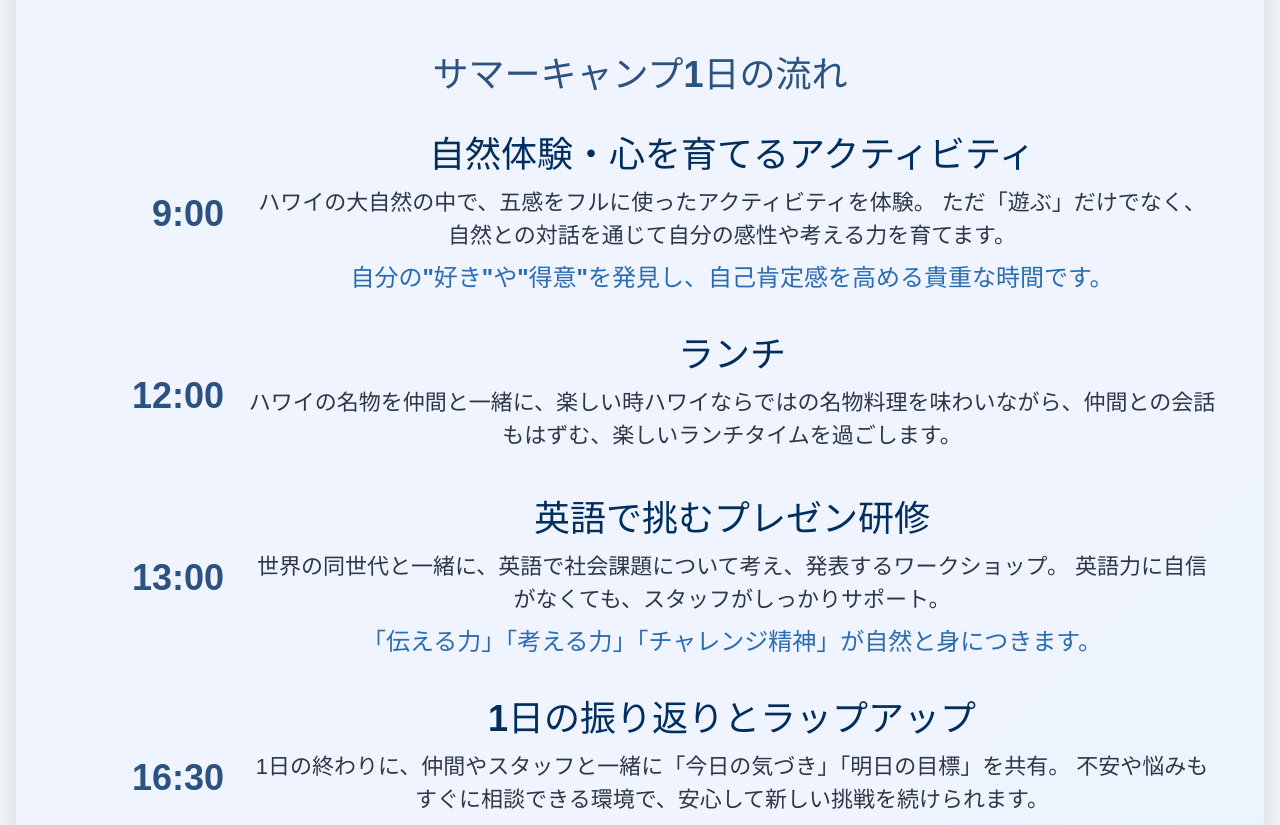
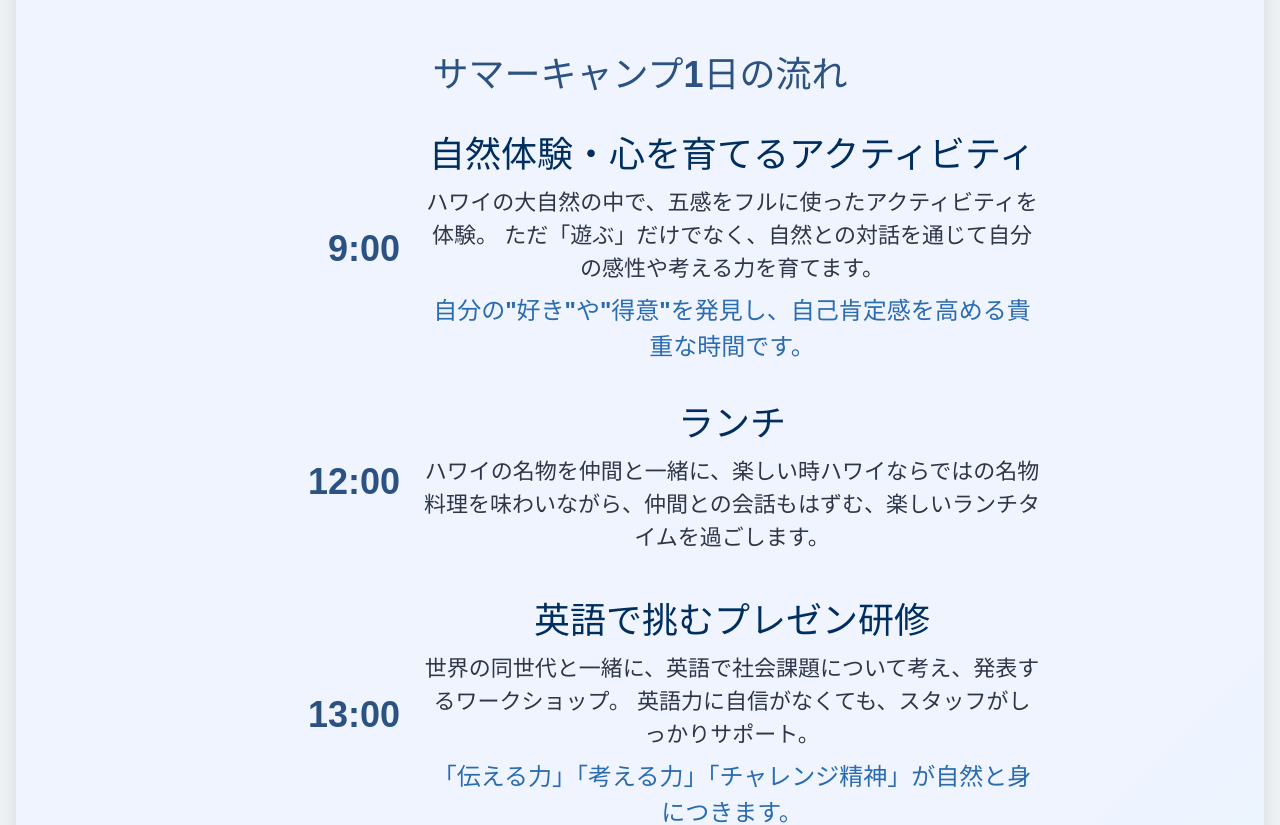
Before and after one commit to ideal-tomy/ryusapo_site, a React (Vite) app: page /service-detail in a window 1280 px wide. Shown: the part 883-1708 px from the top of the page. Built offline with nearby package versions, Linux system fonts and the light colour scheme.

Commit message:
修正02

```diff
--- a/src/pages/ServiceDetail/index.tsx
+++ b/src/pages/ServiceDetail/index.tsx
@@ -151,6 +151,8 @@ const ServiceDetailPage = () => {
                       alignItems="center"
                       gap={6}
                       w="100%"
+                      maxW="800px"
+                      mx="auto"
                     >
                       <Box
                         color="blue.700"
```
